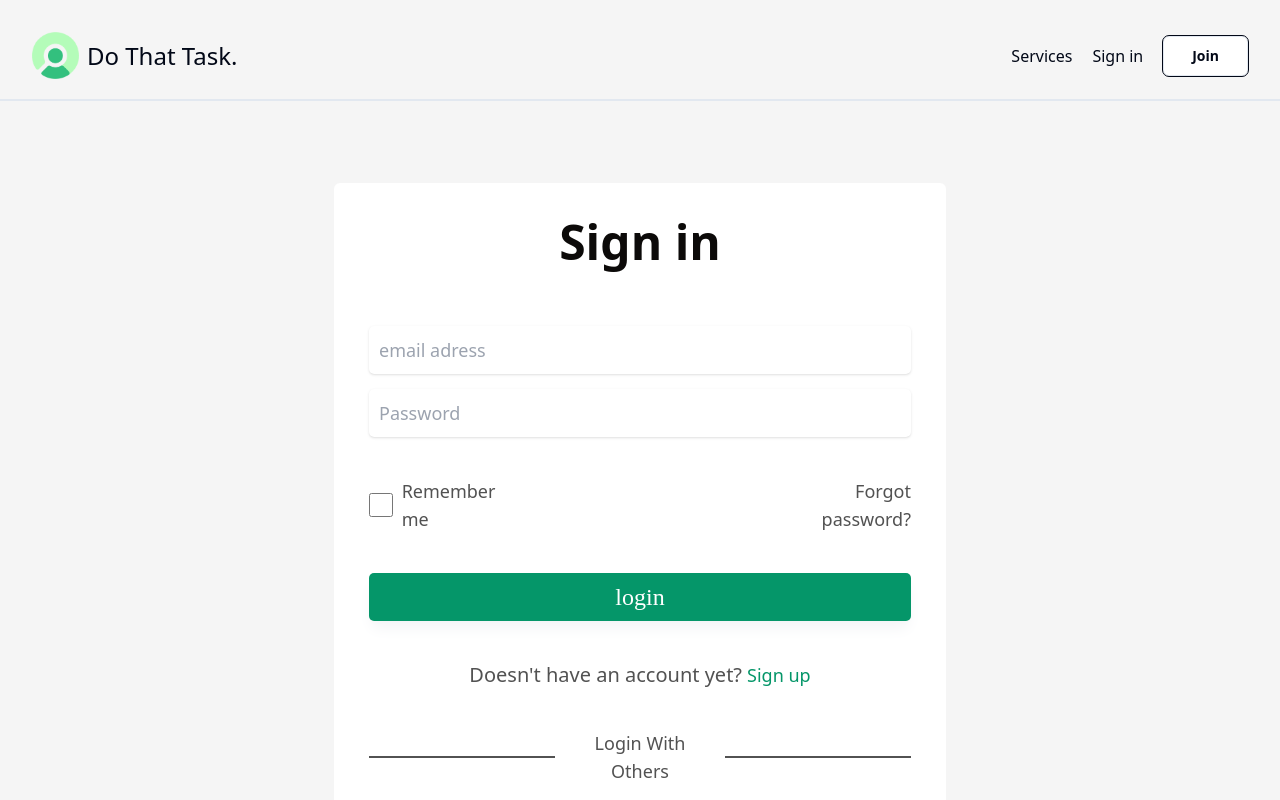
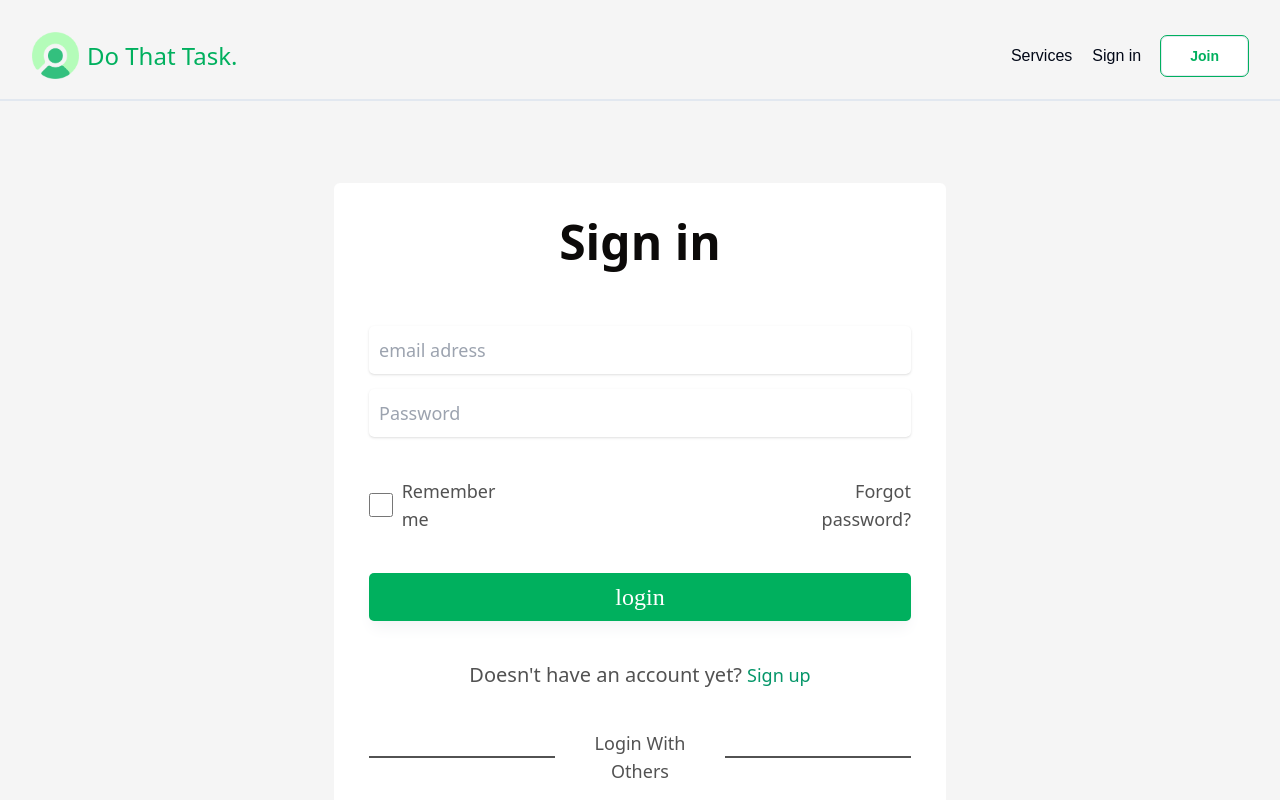
Before and after one commit to OthmanSALAHI/frontend-dothatask, a React (Vite) app: page /login in a window 1280 px wide. Shown: the top 800 px of the page. Built offline with nearby package versions, Linux system fonts and the light colour scheme.

Commit message:
Update fonts and styles in index.css, and extend font family and colors in tailwind.config.js

```diff
--- a/src/index.css
+++ b/src/index.css
@@ -1,3 +1,5 @@
+@import url('https://fonts.googleapis.com/css2?family=Abril+Fatface&display=swap');
+@import url('https://fonts.googleapis.com/css2?family=Roboto:wght@400;500;700&display=swap');
 @tailwind base;
 @tailwind components;
 @tailwind utilities;
@@ -92,17 +94,17 @@
 }
 
 .custom-button-style {
-  @apply lg:w-[542px] md:w-[480px] w-[225px] h-12 p-2.5 hover:bg-emerald-400 bg-emerald-600 rounded-[5px] shadow-lg justify-center items-center gap-[113px] inline-flex mt-[40px] transition-all duration-100 ease-in-out cursor-pointer shadow-gray-100
+  @apply lg:w-[542px] md:w-[480px] w-[225px] h-12 p-2.5 hover:bg-do_hover_green bg-do_green rounded-[5px] shadow-lg justify-center items-center gap-[113px] inline-flex mt-[40px] transition-all duration-100 ease-in-out cursor-pointer shadow-gray-100
 }
 
 .custom-input-style {
-  @apply lg:w-[542px] md:w-[480px] w-[225px] h-12 p-2.5 text-lg bg-white rounded-[5px] shadow justify-start items-center gap-[113px] inline-flex mx-auto;
+  @apply lg:w-[542px] md:w-[480px] w-[225px] h-12 p-2.5 text-lg bg-white rounded-[5px] shadow justify-start items-center gap-[113px] inline-flex mx-auto outline-none;
 }
 
 .circle-design {
-  @apply opacity-80 rounded-full md:border-[20px] border-[9px] border-emerald-600 absolute
+  @apply opacity-80 rounded-full md:border-[20px] border-[9px] border-do_green absolute
 }
 
 .place-input {
-  @apply text-neutral-500 md:text-2xl sm:text-lg text-sm font-light md:w-[220px] sm:w-[150px] w-[100px] md:h-16 h-12 pl-5 pr-2.5 py-2.5 bg-white border border-neutral-500 justify-start items-center gap-2.5 inline-flex
+  @apply text-neutral-500 md:text-2xl sm:text-lg text-sm font-light md:w-[220px] sm:w-[150px] w-[100px] md:h-16 h-12 pl-5 pr-2.5 py-2.5 bg-white border border-neutral-500 justify-start items-center gap-2.5 inline-flex outline-none;
 }
--- a/tailwind.config.js
+++ b/tailwind.config.js
@@ -17,7 +17,25 @@ module.exports = {
       },
     },
     extend: {
+      fontFamily: {
+        ubuntu: ['Ubuntu', 'sans-serif'],
+        abril: ['"Abril Fatface"', 'cursive'],
+      },
+      fontWeight: {
+        '300': 300,
+        '400': 400,
+        '500': 500,
+        '600': 600,
+        '700': 700,
+        '800': 800,
+        '900': 900,
+      },
       colors: {
+        do_green: '#00B05E',
+        do_hover_green: '#008A4B',
+        do_gray_text: '#6C6C6C',
+        do_gray_text_input: '#909090',
+        do_white: 'F7F7F7',
         border: "hsl(var(--border))",
         input: "hsl(var(--input))",
         ring: "hsl(var(--ring))",
@@ -74,6 +92,7 @@ module.exports = {
     },
   },
   plugins: [
-    require("tailwindcss-animate"),
-],
+      require('@tailwindcss/typography'),
+      require("tailwindcss-animate")
+    ],
 }
```
